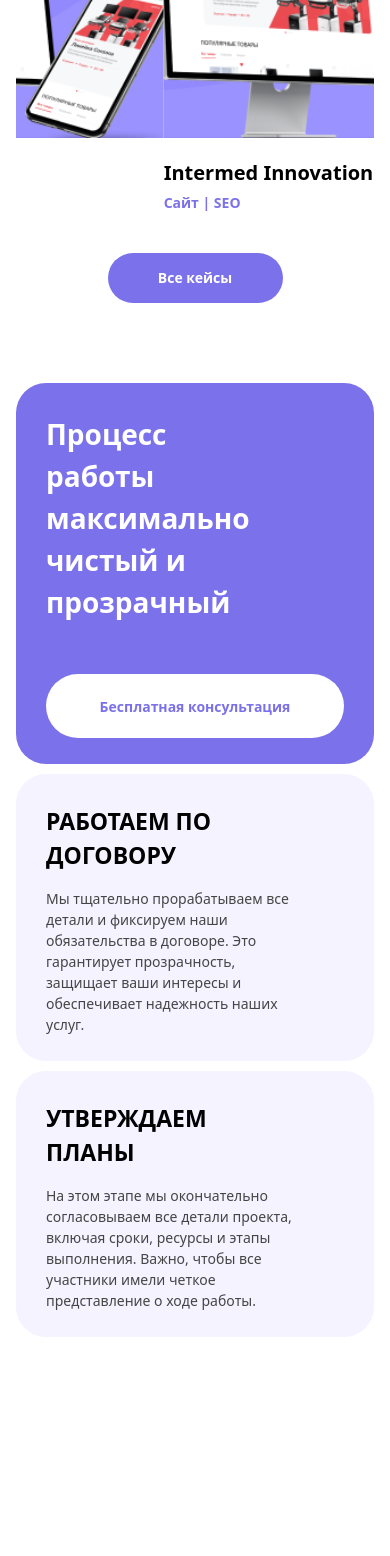
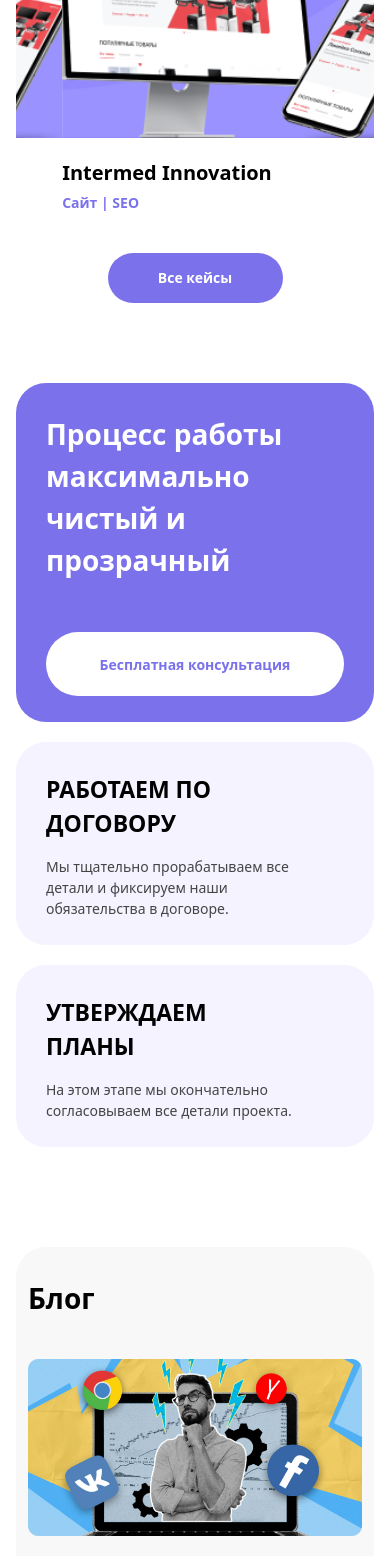
Before and after one commit to tarpeeton/result-me, a Next.js app: page /about in a window 390 px wide. Shown: the part 2785-4341 px from the top of the page. Before the commit the page ends 4132 px from the top, so only its background shows below. Built offline with nearby package versions, Linux system fonts and the light colour scheme; what i18next-resources-to-backend would draw is missing.

Commit message:
Added Blog

```diff
--- /dev/null
+++ b/app/[lng]/components/Main/Blog.js
@@ -0,0 +1,33 @@
+import Link from 'next/link'
+import Image from 'next/image'
+import blog from '@/public/images/blog.png'
+import { GrLinkNext } from "react-icons/gr";
+
+const Blog = () => {
+  return (
+	<div className='flex flex-col mt-[100px] gap-[40px] py-[30px] px-[12px] w-full rounded-[30px] bg-[#F8F8F8]'>
+		<div>
+			<p className='text-[28px] font-bold text-titleDark'>Блог</p>
+		</div>
+
+		<div>
+			<div>
+			<Image  width={600} height={600} quality={100} alt='blog image' src={blog}/>
+			</div>
+			{/* ЕУЧе */}
+			<div className='mt-[14px] flex flex-col gap-[8px]'>
+				<p className='text-[20px] text-titleDark font-semibold'>Как социальные сети могут улучшить репутацию вашей компании</p>
+				<p className='text-[14px] text-[#7B7B7B] leading-[24.38px]'>От репутации компании зависит успех и развитие. Она предопределяет восприятие наименования потенциальными пациентами</p>
+			</div>
+			<div className='mt-[4px]'>
+				<Link href='blog' className='text-violet100 text-[14px] font-bold flex items-center'>
+				Подробнее
+				<GrLinkNext className='text-violet100 ml-[8px]'/>
+				</Link>
+			</div>
+		</div>
+	</div>
+  );
+};
+
+export default Blog;
--- a/app/[lng]/components/Main/Main.js
+++ b/app/[lng]/components/Main/Main.js
@@ -3,7 +3,7 @@ import Result from './Results'
 import Services from './Services'
 import Cases from './Cases'
 import ProsesWork from './ProsesWork'
-
+import Blog from './Blog'
 
 const Main = () => {
 	return (
@@ -15,6 +15,7 @@ const Main = () => {
 				<Services/>
 				<Cases/>
 				<ProsesWork/>
+				<Blog/>
 			</div>
 		</div>
 	)
--- a/app/[lng]/components/Main/ProsesWork.js
+++ b/app/[lng]/components/Main/ProsesWork.js
@@ -1,71 +1,92 @@
 import Link from 'next/link';
+
 import "slick-carousel/slick/slick.css";
 import "slick-carousel/slick/slick-theme.css";
 import Slider from 'react-slick/lib/slider';
 
 const ProsesWork = () => {
-
   const settings = {
     dots: false,
-    infinite: true,
+    infinite: false,
     speed: 500,
     slidesToShow: 1,
     slidesToScroll: 1,
-    arrows: false,
+    arrows: true,
     autoplay: false,
-
     responsive: [
       {
-        breakpoint: 750, // Disable slider for screen widths below 750px
-        settings: 'unslick'
+			  breakpoint: 1024,
+			  settings: {
+				slidesToShow: 2,
+					slidesToScroll: 1,
+				rows:1,
+				infinite: true,
+			  }
+
       },
-    ]
+      {
+			  breakpoint: 800,
+			  settings: {
+				slidesToShow: 1,
+					slidesToScroll: 1,
+				infinite: true,
+			  }
+
+      },
+      {
+        breakpoint: 750, // Disable slider for screens smaller than 750px
+        settings: 'unslick',
+      },
+    ],
   };
+
 
   return (
     <div className='flex flex-col mt-[80px] gap-[10px]'>
-      {/* Slider will only activate for screens larger than 750px */}
-      <Slider {...settings} className="2xl:block">
+      {/* Slider for screens larger than 750px */}
+      <div className='hidden mdl:block w-full'>
+        <Slider {...settings} className='w-full'>
           {/* CARD 1 */}
-        <div className='w-full rounded-[30px] bg-violet100 p-[30px] pb-[26px] flex flex-col justify-between mb-[10px] slg:w-[45%]'> {/* Added margin-bottom for gap */}
-          <div className='w-[50%]'>
-            <p className='text-[28px] text-white100 font-bold'>
+          <div className='w-full mdl:max-w-full  4xl:max-w-[50%] rounded-[30px] bg-violet100 p-[30px] pb-[26px] flex flex-col justify-between'>
+            <div className='mdl:w-[80%]'>
+              <p className='text-[28px] mdl:text-[40px] text-white100 font-bold 4xl:text-[50px]'>
                 Процесс работы максимально чистый и прозрачный
               </p>
             </div>
-          <div className='py-[20px] px-[20px] rounded-[100px] bg-white text-center mt-[51px] slg:w-[300px]'>
-            <Link href='free' className='text-[14px] font-bold text-violet100'>
+            <div className='py-[20px] px-[30px] rounded-[100px] bg-white text-center mt-[51px] mdl:w-[300px] 4xl:ml-[55%]'>
+              <Link href='free' className='text-[14px] font-bold text-violet100 mdl:text-[18px]'>
                 Бесплатная консультация
               </Link>
             </div>
           </div>
           {/* CARD 2 */}
-        <div className='w-full rounded-[30px] bg-[#F4F3FF] p-[30px] pb-[26px] flex flex-col justify-between mb-[10px] slg:w-[45%]'> {/* Added margin-bottom for gap */}
+          <div className='w-full mdl:min-w-full  4xl:max-w-[50%] rounded-[30px] bg-[#F4F3FF] p-[30px] pb-[26px] flex flex-col justify-between'>
             <div className='w-[60%]'>
-            <p className='text-[23px] text-titleDark font-bold'>РАБОТАЕМ ПО ДОГОВОРУ</p>
+              <p className='text-[23px] mdl:text-[40px] text-titleDark font-bold 4xl:text-[50px]'>РАБОТАЕМ ПО ДОГОВОРУ</p>
             </div>
-          <div className='mt-[15px] w-[85%]'>
+            <div className='mt-[15px] mdl:text-[18px] w-[85%]  mdl:mt-[40px]'>
               <p className='text-[14px] text-[#454545]'>
                 Мы тщательно прорабатываем все детали и фиксируем наши обязательства в договоре. Это гарантирует прозрачность, защищает ваши интересы и обеспечивает надежность наших услуг.
               </p>
             </div>
           </div>
           {/* CARD 3 */}
-        <div className='w-full rounded-[30px] bg-[#F4F3FF] p-[30px] pb-[26px] flex flex-col justify-between mb-[10px]'> {/* Added margin-bottom for gap */}
+          <div className='w-full  mdl:min-w-full  rounded-[30px] bg-[#F4F3FF] p-[30px] pb-[26px] flex flex-col justify-between'>
             <div className='w-[60%]'>
-            <p className='text-[23px] text-titleDark font-bold'>УТВЕРЖДАЕМ ПЛАНЫ</p>
+              <p className='text-[23px] mdl:text-[40px] text-titleDark font-bold 4xl:text-[50px]'>УТВЕРЖДАЕМ ПЛАНЫ</p>
             </div>
-          <div className='mt-[15px] w-[85%]'>
-            <p className='text-[14px] text-[#454545]'>
+            <div className='mt-[15px] w-[85%] mdl:mt-[40px]'>
+              <p className='text-[14px] mdl:text-[18px] text-[#454545]'>
                 На этом этапе мы окончательно согласовываем все детали проекта, включая сроки, ресурсы и этапы выполнения. Важно, чтобы все участники имели четкое представление о ходе работы.
               </p>
             </div>
           </div>
         </Slider>
+      </div>
 
-      {/* Column layout for small screens (360px to 500px) */}
-      <div className="sm:hidden md:hidden lg:hidden 2xl:hidden">
-        <div className='w-full rounded-[30px] bg-violet100 p-[30px] pb-[26px] flex flex-col justify-between mb-[10px]'>
+      {/* Column layout for screens smaller than 750px */}
+      <div className="sm:flex sm:flex-col sm:gap-[20px] mdl:hidden">
+        <div className='w-full rounded-[30px] bg-violet100 p-[30px] pb-[26px] flex flex-col justify-between'>
           <div>
             <p className='text-[28px] text-white100 font-bold'>
               Процесс работы максимально чистый и прозрачный
@@ -77,7 +98,7 @@ const ProsesWork = () => {
             </Link>
           </div>
         </div>
-        <div className='w-full rounded-[30px] bg-[#F4F3FF] p-[30px] pb-[26px] flex flex-col justify-between mb-[10px]'>
+        <div className='w-full rounded-[30px] bg-[#F4F3FF] p-[30px] pb-[26px] flex flex-col justify-between'>
           <div className='w-[60%]'>
             <p className='text-[23px] text-titleDark font-bold'>РАБОТАЕМ ПО ДОГОВОРУ</p>
           </div>
@@ -87,7 +108,7 @@ const ProsesWork = () => {
             </p>
           </div>
         </div>
-        <div className='w-full rounded-[30px] bg-[#F4F3FF] p-[30px] pb-[26px] flex flex-col justify-between mb-[10px]'>
+        <div className='w-full rounded-[30px] bg-[#F4F3FF] p-[30px] pb-[26px] flex flex-col justify-between'>
           <div className='w-[60%]'>
             <p className='text-[23px] text-titleDark font-bold'>УТВЕРЖДАЕМ ПЛАНЫ</p>
           </div>
```
Also changed, not shown: public/images/blog.png (added). Lines whose indentation alone changed are shown as unchanged.
